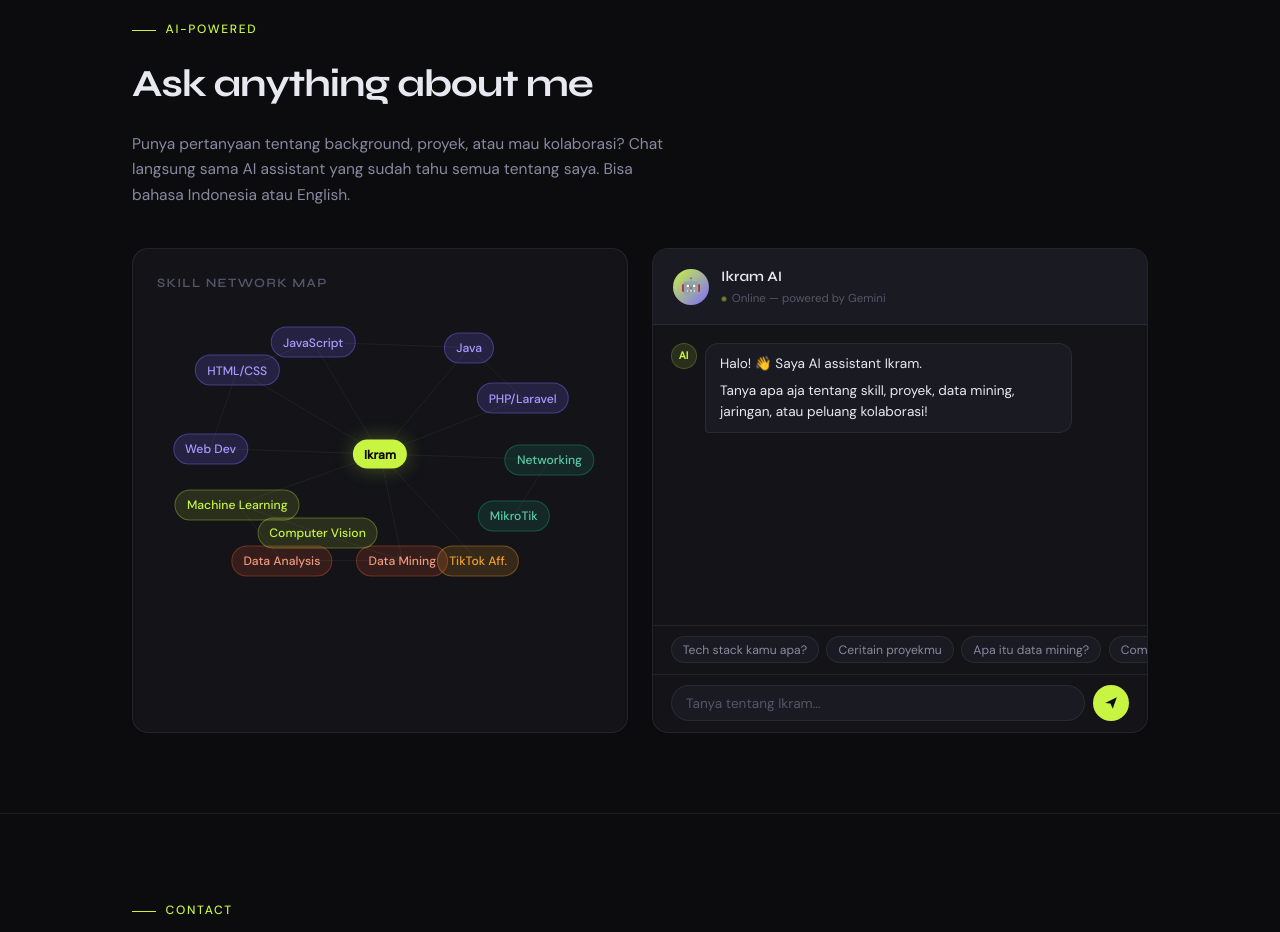
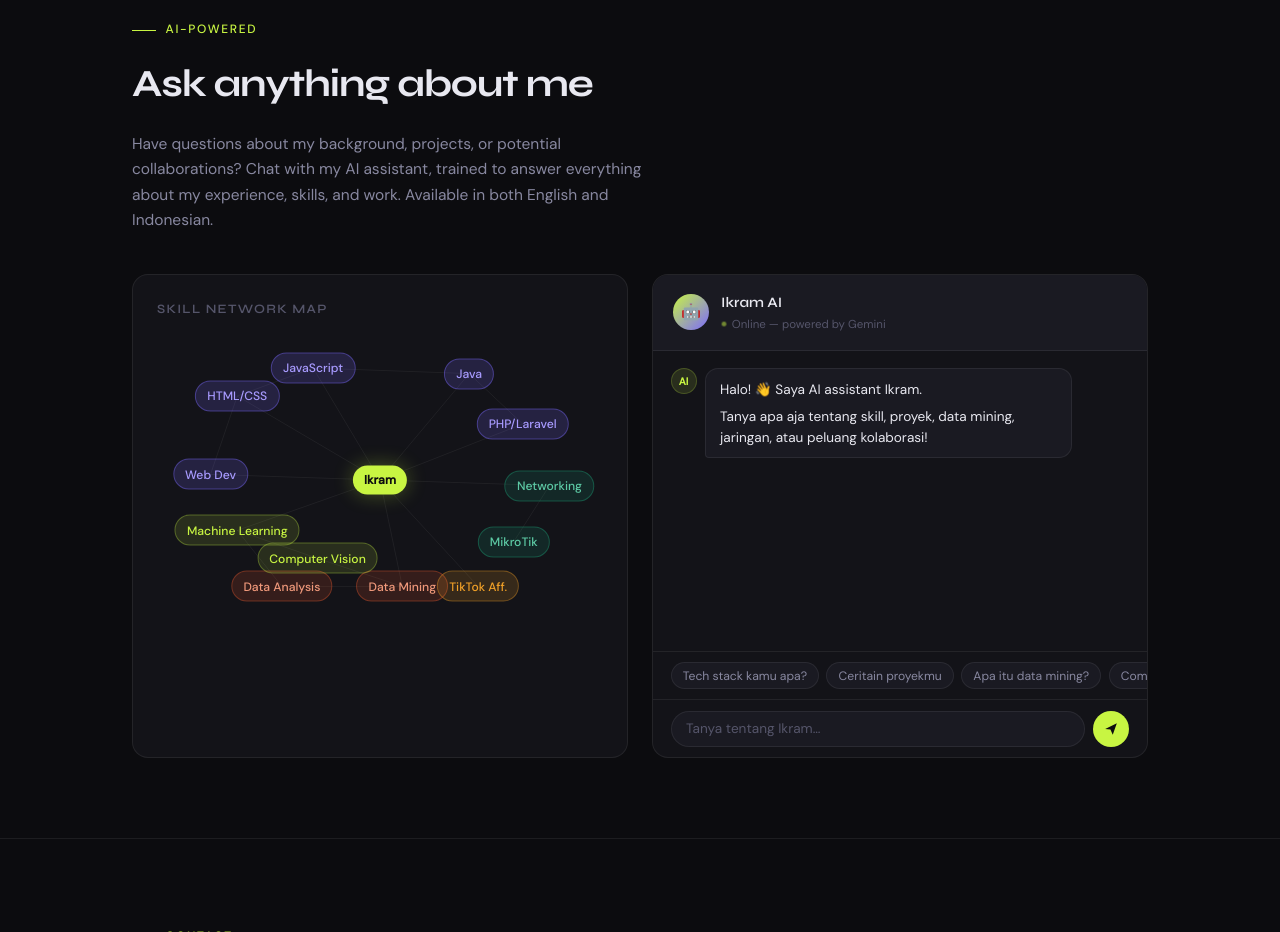
Before and after one commit to ikramramadhana/portofolio-ikramramadhana, a website: page public/index.html in a window 1280 px wide. Shown: the part 7360-8292 px from the top of the page. Drawn offline with Linux system fonts and the light colour scheme.

Commit message:
Update Selected Project

```diff
--- a/public/index.html
+++ b/public/index.html
@@ -557,7 +557,7 @@
   <div class="container">
     <span class="section-label">AI-Powered</span>
     <h2>Ask anything about me</h2>
-    <p class="ai-intro">Punya pertanyaan tentang background, proyek, atau mau kolaborasi? Chat langsung sama AI assistant yang sudah tahu semua tentang saya. Bisa bahasa Indonesia atau English.</p>
+    <p class="ai-intro">Have questions about my background, projects, or potential collaborations? Chat with my AI assistant, trained to answer everything about my experience, skills, and work. Available in both English and Indonesian.</p>
 
     <div class="ai-layout reveal">
       <!-- Skill Network -->
```
